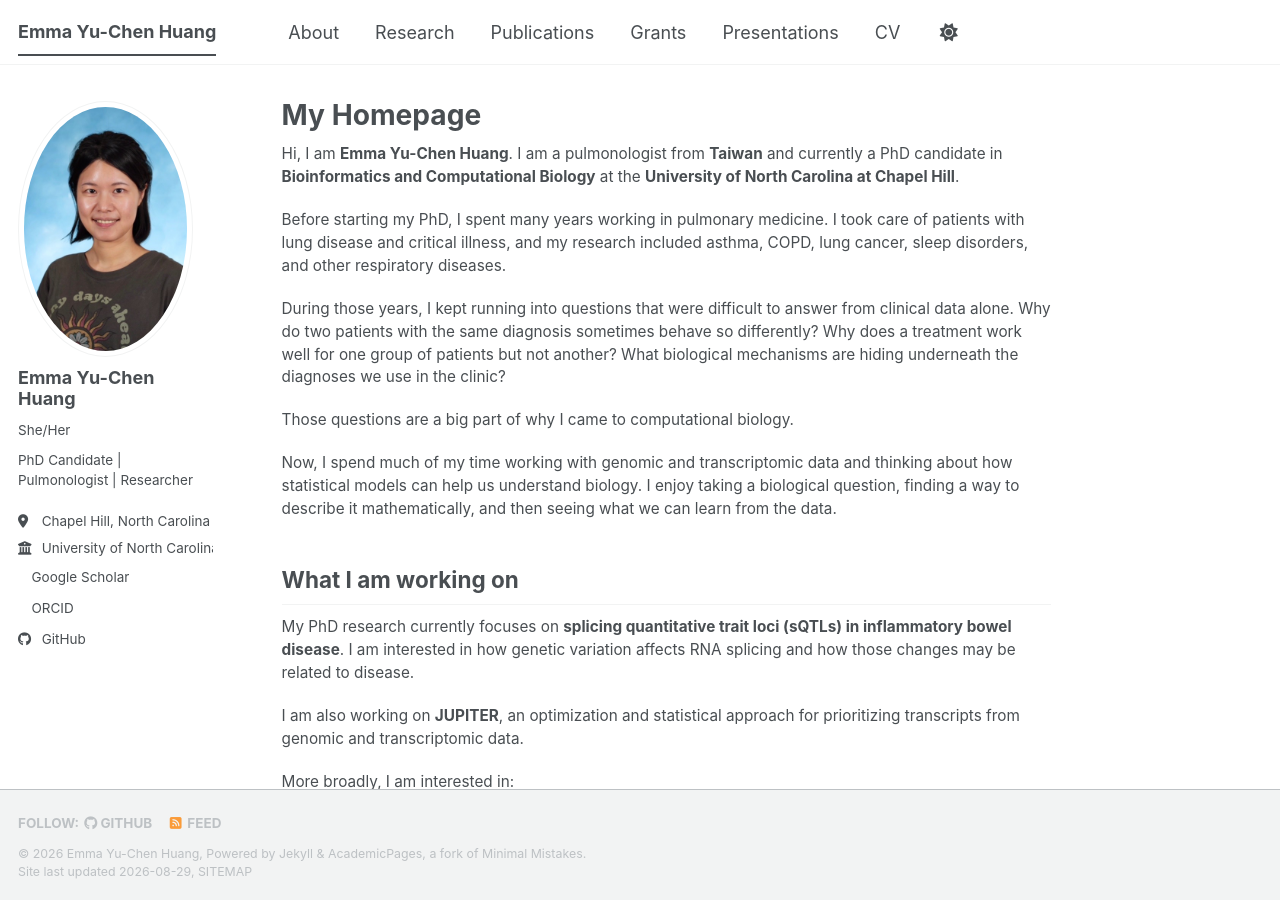
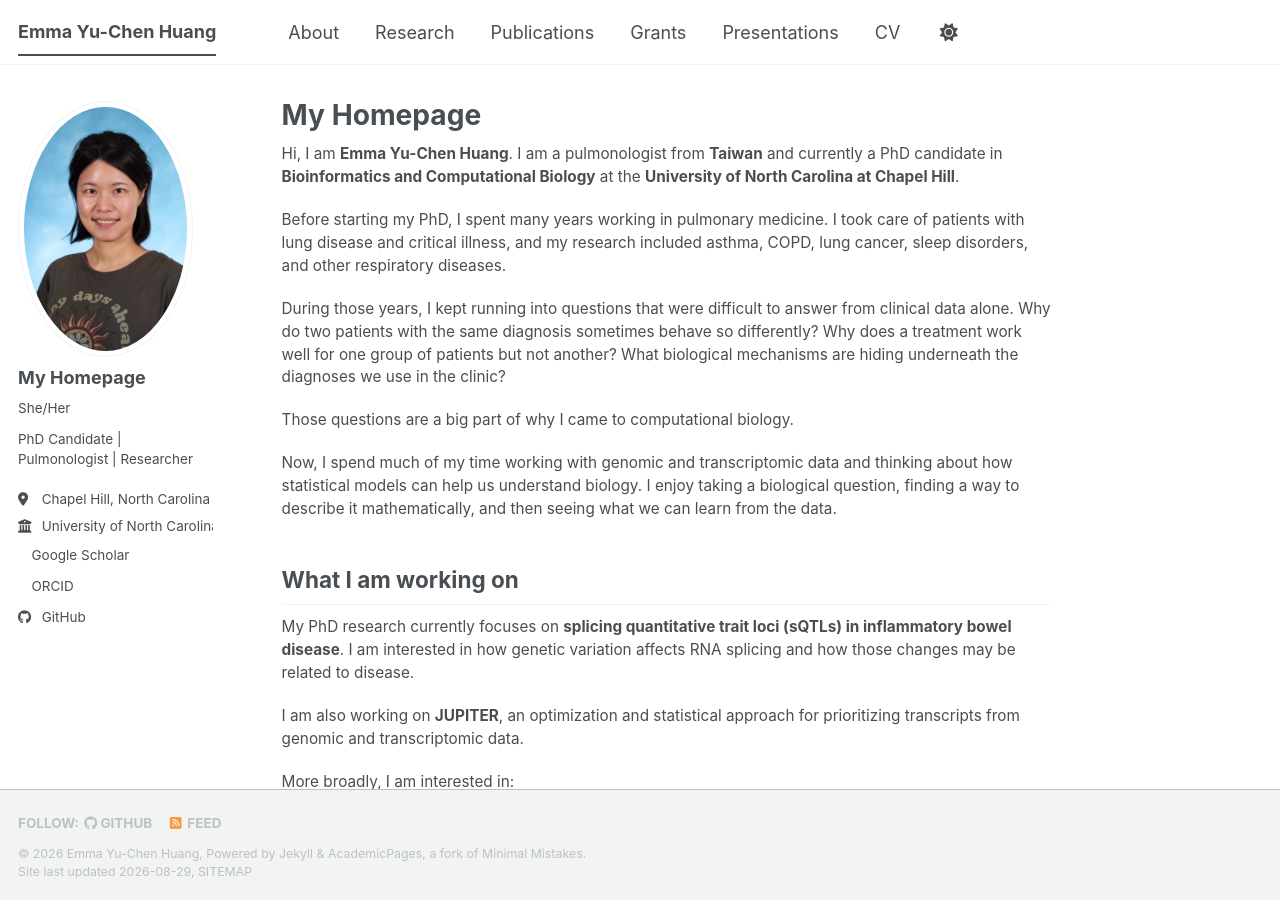
Before and after one commit to yuchen-hahaha/yuchen-hahaha.github.io, a Jekyll site: the page built from _pages/about.md, in a window 1280 px wide and 900 px high. Built offline with Jekyll 4.4.1, drawn with Linux system fonts in a browser that asks for light colours; a style sheet for code colours, icons or effects is not loaded.

Commit message:
Update author name in configuration file

```diff
--- a/_config.yml
+++ b/_config.yml
@@ -23,7 +23,7 @@ repository               : "yuchen-hahaha/yuchen-hahaha.github.io"
 
 author:
   avatar           : "profile.png"
-  name             : "Emma Yu-Chen Huang"
+  name             : "My Homepage"
   pronouns         : "She/Her"
   bio              : "PhD Candidate | Pulmonologist | Researcher"
   location         : "Chapel Hill, North Carolina"
```
